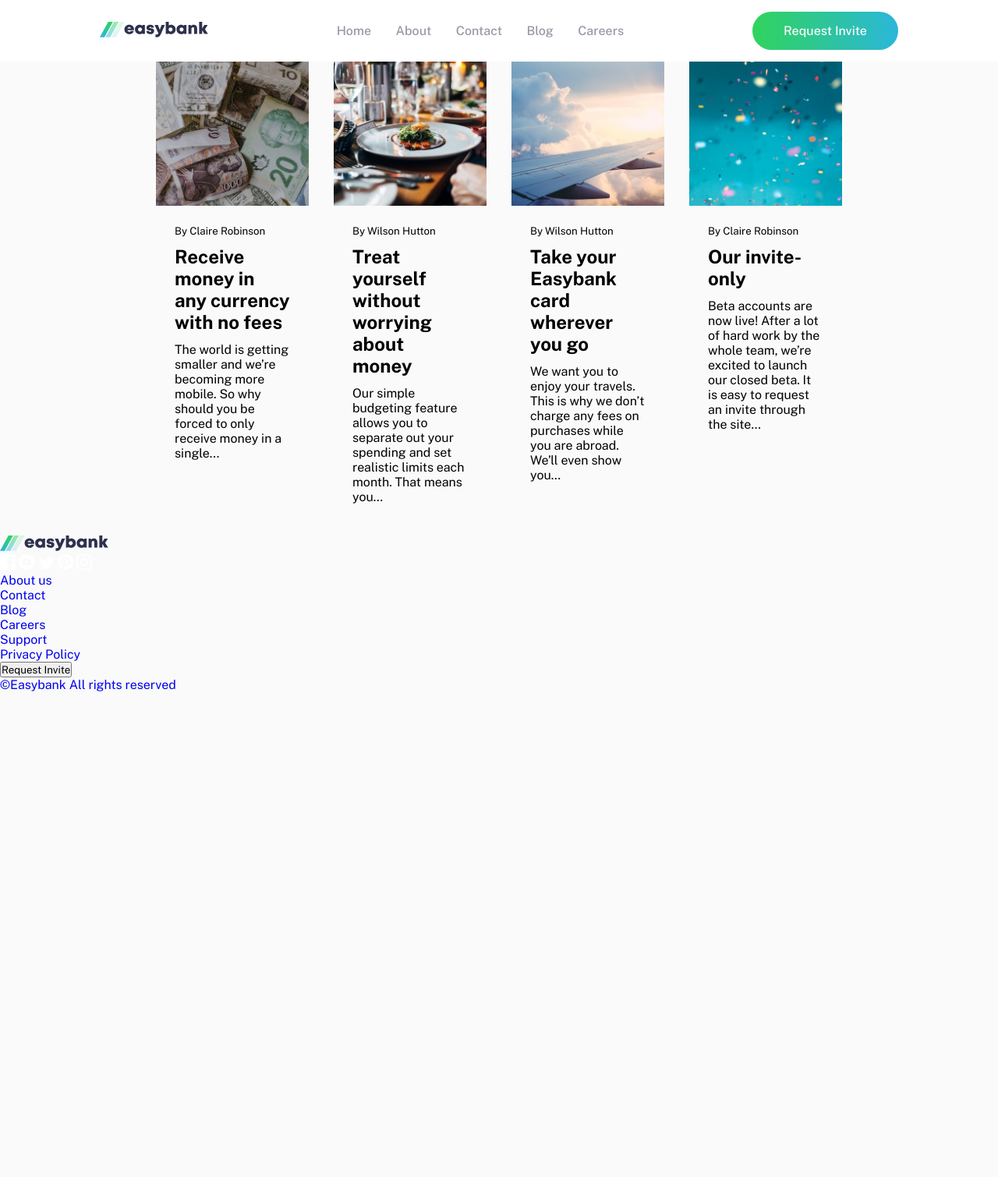
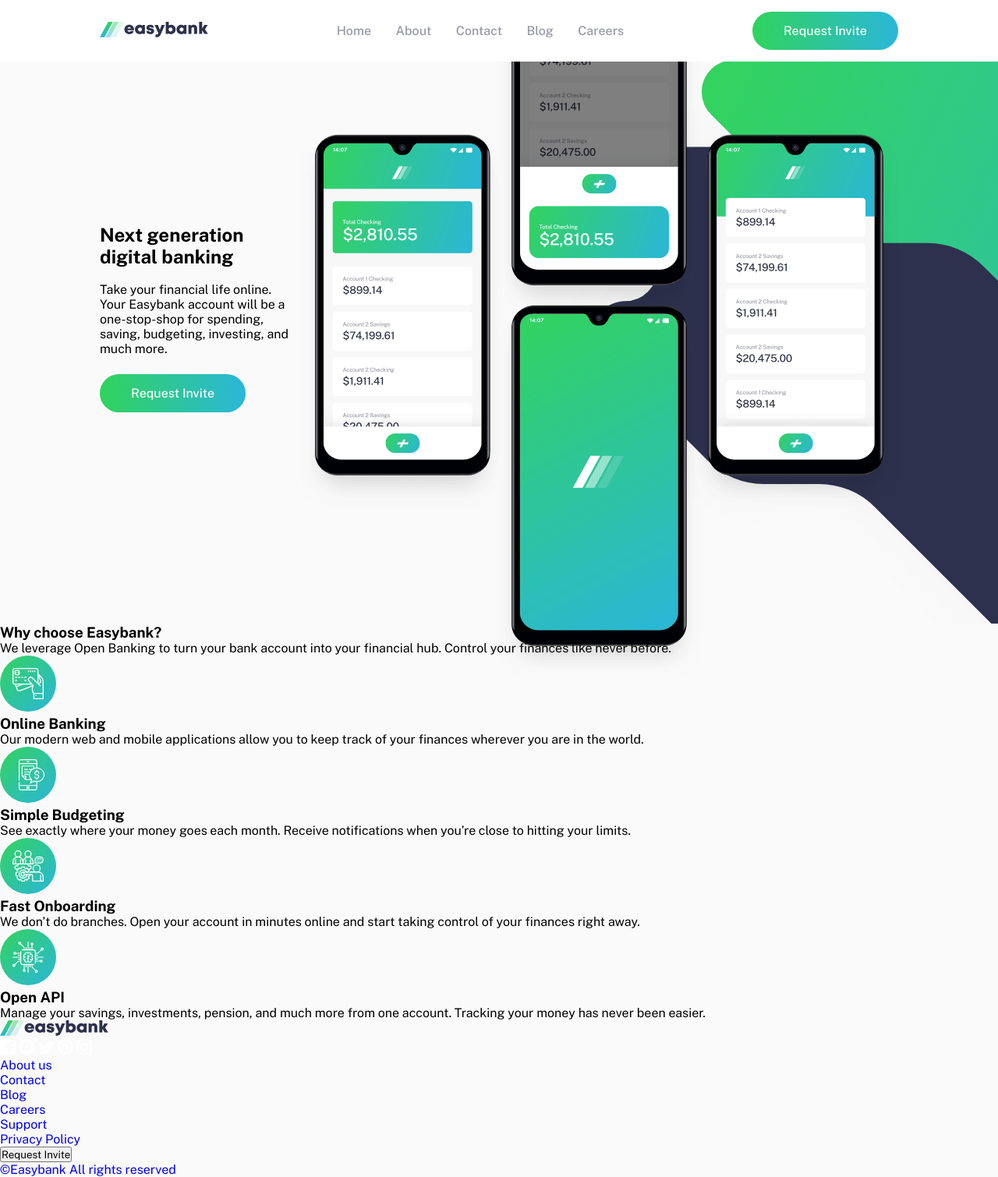
Before and after one commit to Sarmuel001/Easy-Bank-Landing-Page, a plain HTML site: page index.html in a window 1280 px wide. Shown: the whole page at 78% size. Before the commit the page ends 888 px from the top, so only its background shows below. Drawn offline with nearby package versions, Linux system fonts and the light colour scheme.

Commit message:
Revert "New merge Local"

```diff
--- a/index.html
+++ b/index.html
@@ -31,75 +31,50 @@
         <a href="#" class="invite">Request Invite</a>
     </header>
 
-    <section id="articles">
-        <div class="container">
-            <h1>Latest Articles</h1>
-            <div class="flex">
-                <article class="flex column flex-basis flex-grow-shrink">
+    <!-- Section One -->
+     <section class="section-one">
+        <div class="hero">
+            <h1>Next generation digital banking</h1>
+            <br>
+            <p>Take your financial life online. Your Easybank account will be a one-stop-shop for spending, saving, budgeting, investing, and much more.</p>
+            <br> <br>
+            <a href="#" class="invite">Request Invite</a>
+         </div>
          <div class="img">
-                        <img src="./images/image-currency.jpg" alt="image-currency" class="picture">
-                        <div class="bg-overlay"></div>
+            <img src="./images/image-mockups.png" alt="">
          </div>
-                    <div class="text">
-                        <small>
-                            <p class="author">By Claire Robinson</p>
-                        </small>
-                        <h2>Receive money in any currency with no fees</h2>
+     </section>
+
+    <!-- Section Two -->
+    <section class="section-two">
+      <h3>Why choose Easybank?</h3>
       <p>
-                            The world is getting smaller and we’re becoming more mobile. So why should you be forced to
-                            only
-                            receive money in a single...
-                        </p>
+            We leverage Open Banking to turn your bank account into your financial hub. Control
+            your finances like never before.</p>
+      <div class="boxes">
+          <div class="box">
+                <img src="./images/icon-online.svg" alt="">
+                 <h3>Online Banking</h3>
+                 <p> Our modern web and mobile applications allow you to keep track of your finances
+                    wherever you are in the world.</p>
            </div>
-                </article>
-                <article class="flex column flex-basis flex-grow-shrink">
-                    <div class="img">
-                        <img src="./images/image-restaurant.jpg" alt="image-restaurant" class="picture">
-                        <div class="bg-overlay"></div>
+            <div class="box">
+                <img src="./images/icon-budgeting.svg" alt="">
+                <h3> Simple Budgeting</h3>
+                <p>  See exactly where your money goes each month. Receive notifications when you’re
+                    close to hitting your limits.</p>
             </div>
-                    <div class="text">
-                        <small>
-                            <p class="author">By Wilson Hutton</p>
-                        </small>
-                        <h2>Treat yourself without worrying about money</h2>
-                        <p>
-                            Our simple budgeting feature allows you to separate out your spending and set realistic
-                            limits
-                            each month. That means you...
-                        </p>
+            <div class="box">
+                <img src="./images/icon-onboarding.svg" alt="">
+                <h3>  Fast Onboarding</h3>
+                <p> We don’t do branches. Open your account in minutes online and start taking control
+                    of your finances right away.</p>
             </div>
-                </article>
-                <article class="flex column flex-basis flex-grow-shrink">
-                    <div class="img">
-                        <img src="./images/image-plane.jpg" alt="image-plane" class="picture">
-                        <div class="bg-overlay"></div>
-                    </div>
-                    <div class="text">
-                        <small>
-                            <p class="author">By Wilson Hutton</p>
-                        </small>
-                        <h2>Take your Easybank card wherever you go</h2>
-                        <p>
-                            We want you to enjoy your travels. This is why we don’t charge any fees on purchases while
-                            you are abroad. We’ll even show you...
-                        </p>
-                    </div>
-                </article>
-                <article class="flex column flex-basis flex-grow-shrink">
-                    <div class="img">
-                        <img src="./images/image-confetti.jpg" alt="image-confetti" class="picture">
-                        <div class="bg-overlay"></div>
-                    </div>
-                    <div class="text">
-                        <small>
-                            <p class="author">By Claire Robinson</p>
-                        </small>
-                        <h2>Our invite-only</h2>
-                        <p>Beta accounts are now live! After a lot of hard work by the whole team, we’re excited to
-                            launch
-                            our closed beta. It is easy to request an invite through the site...</p>
-                    </div>
-                </article>
+            <div class="box">
+                <img src="./images/icon-api.svg" alt="">
+                <h3> Open API</h3>
+                <p>  Manage your savings, investments, pension, and much more from one account. Tracking
+                    your money has never been easier.</p>
             </div>
 
        </div>
--- a/style.css
+++ b/style.css
@@ -167,7 +167,7 @@
                     padding: 1.5rem;
 
                     .author {
-                        margin-bottom: 0.700rem;
+                        margin-bottom: 0.7rem;
                     }
 
                     p {
@@ -251,7 +251,6 @@
 
 .request-invite {
   text-align: right;
-    /* line-height: 50px; */
   /* line-height: 50px; */
 }
 
```
Lines whose indentation alone changed are shown as unchanged.
